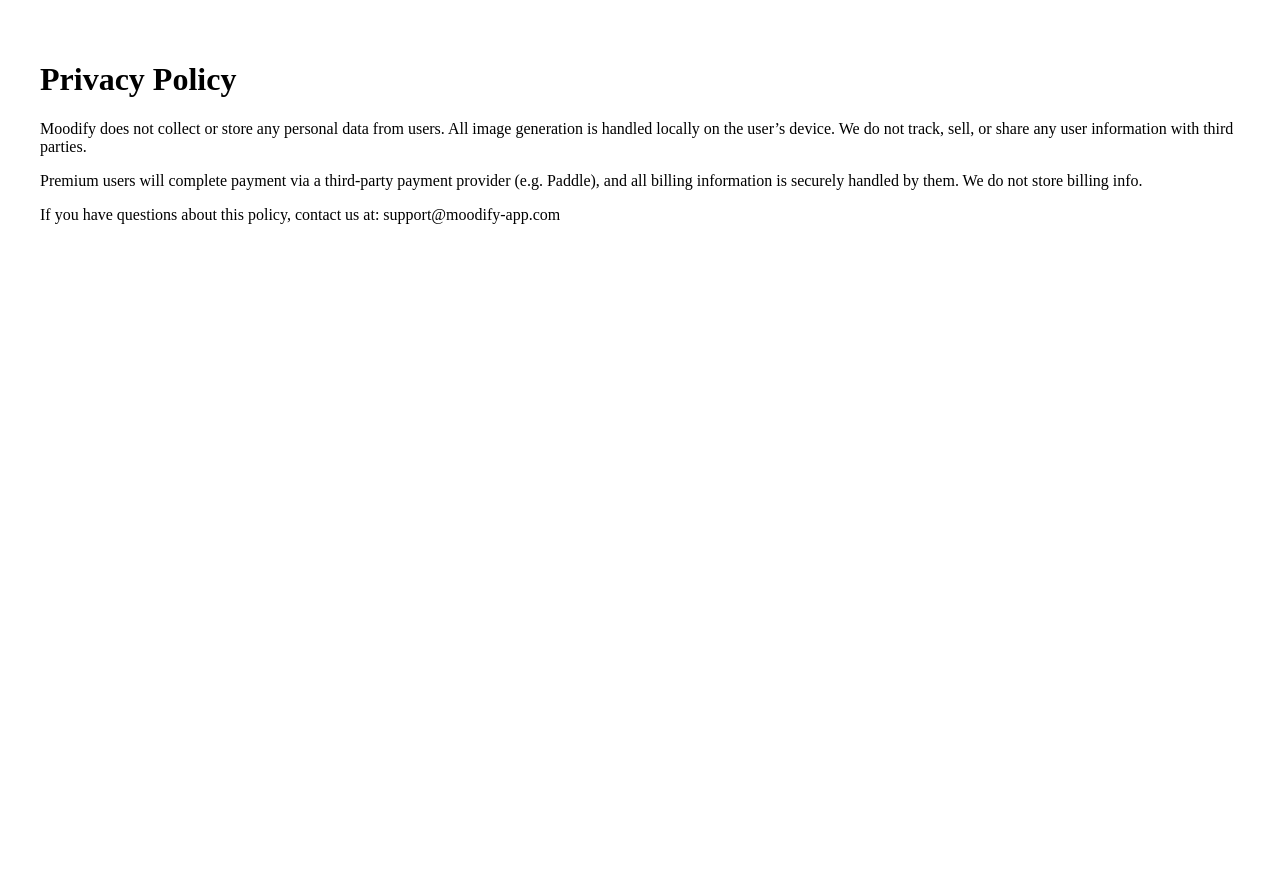
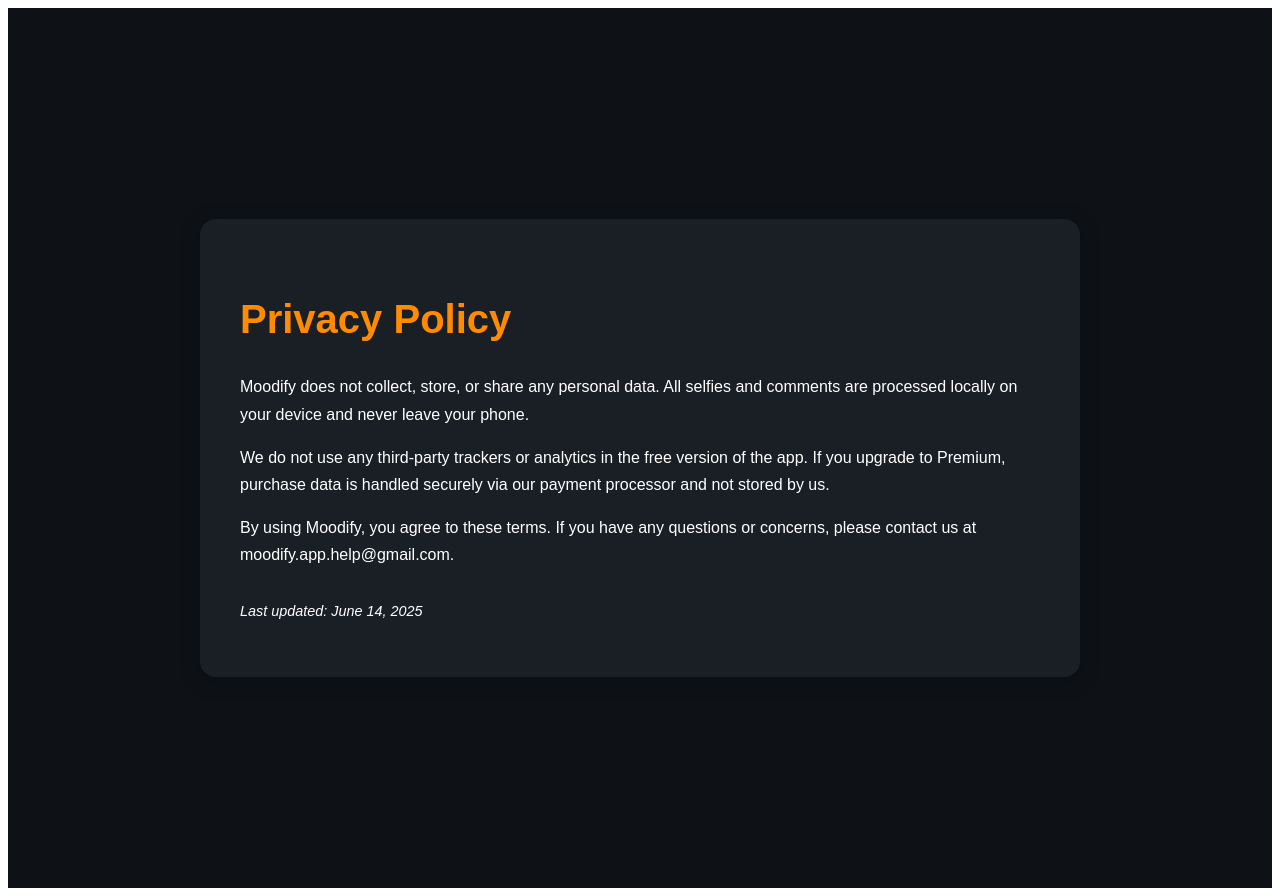
Before and after one commit to saasemail/moodify-landing, a Next.js app: page /privacy in a window 1280 px wide. Before the commit the page ends 800 px from the top, so only its background shows below. Built offline with nearby package versions, Linux system fonts and the light colour scheme.

Commit message:
Improve privacy policy design

```diff
--- a/pages/privacy.tsx
+++ b/pages/privacy.tsx
@@ -1,19 +1,49 @@
+import Head from 'next/head'
+
 export default function PrivacyPolicy() {
   return (
-    <main style={{ padding: "2rem" }}>
-      <h1>Privacy Policy</h1>
+    <>
+      <Head>
+        <title>Privacy Policy | Moodify</title>
+        <meta name="description" content="Read the privacy policy for the Moodify app." />
+      </Head>
+
+      <div style={{
+        minHeight: '100vh',
+        backgroundColor: '#0e1217',
+        color: 'white',
+        display: 'flex',
+        flexDirection: 'column',
+        justifyContent: 'center',
+        padding: '40px 20px',
+        fontFamily: 'sans-serif',
+        lineHeight: '1.7'
+      }}>
+        <div style={{
+          maxWidth: '800px',
+          margin: '0 auto',
+          backgroundColor: '#1a1f25',
+          padding: '40px',
+          borderRadius: '16px',
+          boxShadow: '0 4px 20px rgba(0,0,0,0.3)'
+        }}>
+          <h1 style={{ fontSize: '2.5rem', marginBottom: '20px', color: '#ff8c00' }}>
+            Privacy Policy
+          </h1>
           <p>
-        Moodify does not collect or store any personal data from users. All image generation
-        is handled locally on the user’s device. We do not track, sell, or share any user
-        information with third parties.
+            Moodify does not collect, store, or share any personal data. All selfies and comments are processed locally on your device and never leave your phone.
           </p>
           <p>
-        Premium users will complete payment via a third-party payment provider (e.g. Paddle),
-        and all billing information is securely handled by them. We do not store billing info.
+            We do not use any third-party trackers or analytics in the free version of the app. If you upgrade to Premium, purchase data is handled securely via our payment processor and not stored by us.
           </p>
           <p>
-        If you have questions about this policy, contact us at: support@moodify-app.com
+            By using Moodify, you agree to these terms. If you have any questions or concerns, please contact us at moodify.app.help@gmail.com.
           </p>
-    </main>
-  );
+          <p style={{ marginTop: '30px', fontStyle: 'italic', fontSize: '0.9rem' }}>
+            Last updated: June 14, 2025
+          </p>
+        </div>
+      </div>
+    </>
+  )
 }
```
Lines whose indentation alone changed are shown as unchanged.
